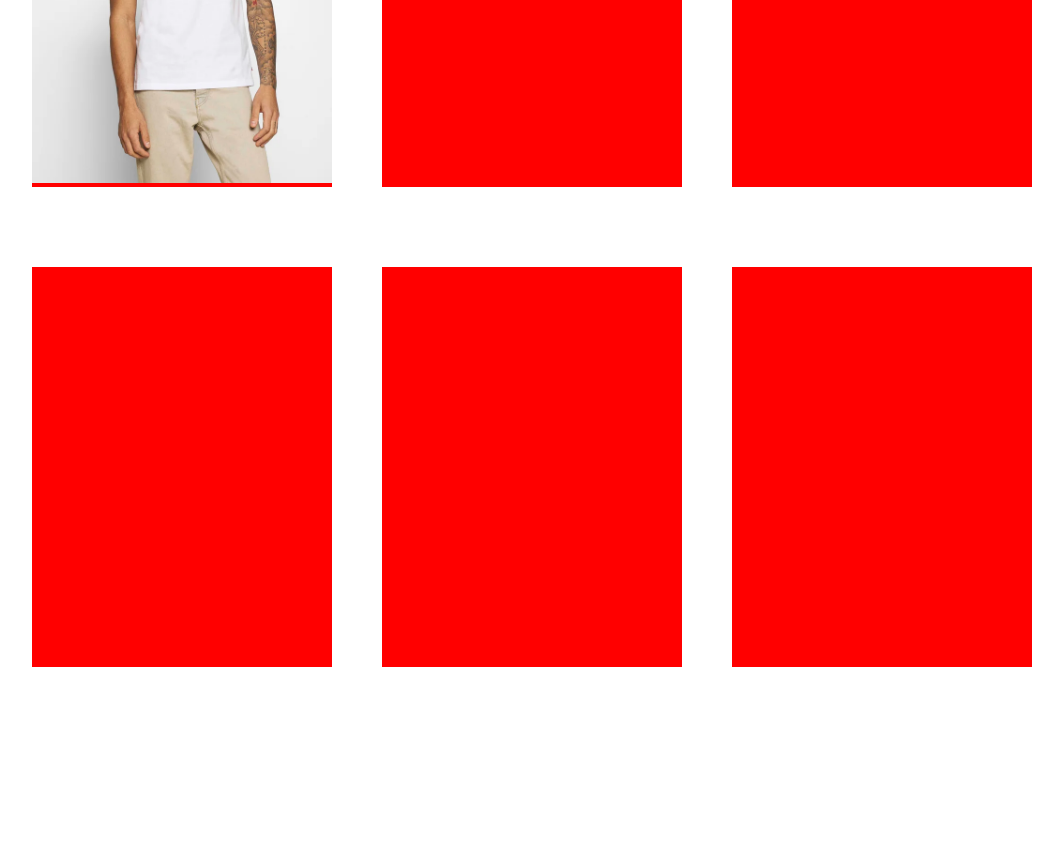
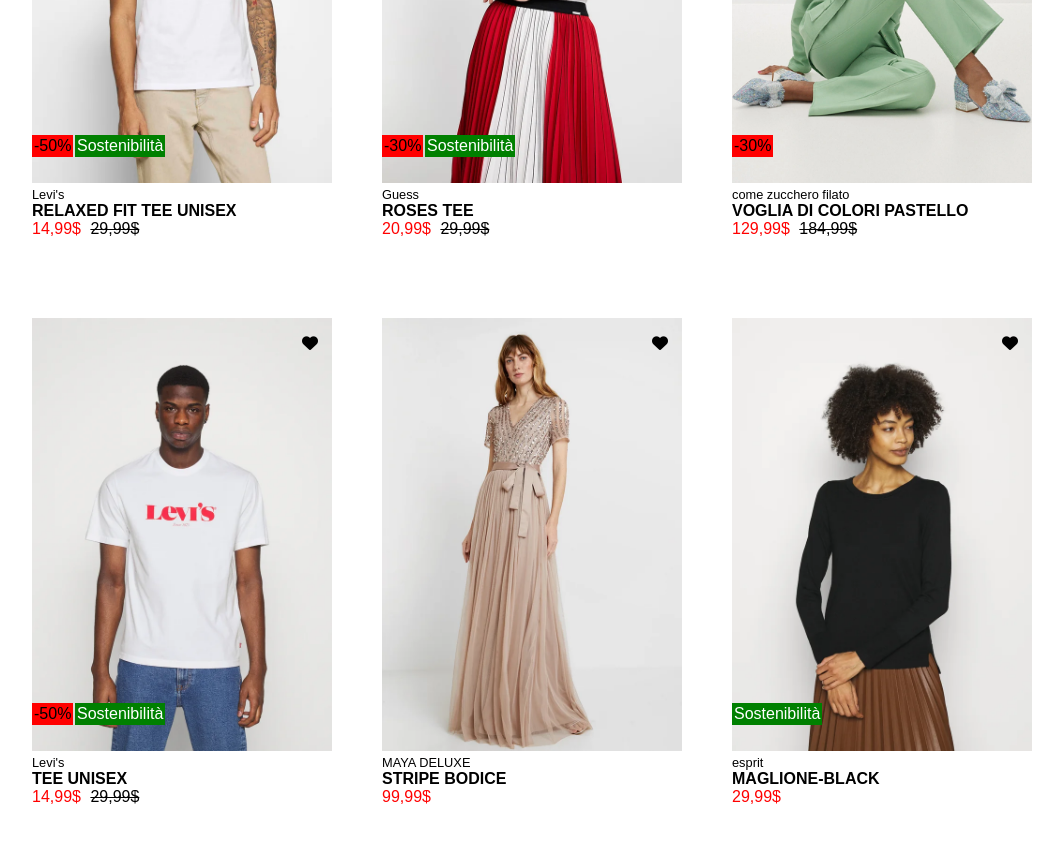
Before and after one commit to pierluigi-ruffolo/html-css-boolando, a plain HTML site: page index.html in a window 1280 px wide. Shown: the part 400-1242 px from the top of the page, without its empty margins (108-1171 px from the left). Drawn offline with Linux system fonts and the light colour scheme.

Commit message:
feat: completo main con tutte le card

```diff
--- a/css/styles.css
+++ b/css/styles.css
@@ -4,7 +4,9 @@
   padding: 0;
   box-sizing: border-box;
 }
-
+body {
+  font-family: Arial, Helvetica, sans-serif;
+}
 img {
   max-width: 100%;
 }
@@ -23,7 +25,78 @@
 .cl-30 {
   width: 30%;
   margin-bottom: 80px;
-  /* Debug */
-  min-height: 400px;
+}
+/* Testo all’interno delle colonne */
+.cl-30 p {
+  font-size: 0.8rem;
+}
+
+.cl-30 h2 {
+  font-size: 1rem;
+}
+/* STILI PREZZI */
+.price {
+  font-size: 1rem;
+  margin-right: 5px;
+}
+.sales {
+  color: red;
+}
+.full-price {
+  text-decoration: line-through;
+}
+/* CARD PRODOTTO
+   Contenitore dell’immagine con hover */
+.card {
+  position: relative;
+}
+/* Immagine principale */
+.img {
+  position: relative;
+  z-index: 1;
+}
+/* Immagine al passaggio del mouse */
+.img-hover {
+  position: absolute;
+  top: 0;
+  left: 0;
+  opacity: 0;
+}
+/* Effetto hover: mostra l’immagine alternativa */
+.card:hover .img-hover {
+  opacity: 1;
+}
+.card:hover .img {
+  opacity: 0;
+  cursor: pointer;
+}
+/* BADGE SCONTO (-50%)*/
+
+.discount {
+  position: absolute;
+  bottom: 30px;
+  z-index: 3;
   background-color: red;
+  padding: 2px;
 }
+/* ALTRO BADGE
+   Accanto al badge sconto */
+.text {
+  position: absolute;
+  bottom: 30px;
+  left: 43px;
+  z-index: 3;
+  background-color: green;
+  padding: 2px;
+  color: white;
+}
+.Sweater {
+  left: 0px;
+}
+/* Cuore inaltro a destra */
+.heart {
+  position: absolute;
+  z-index: 3;
+  bottom: 402px;
+  left: 270px;
+}
--- a/index.html
+++ b/index.html
@@ -5,6 +5,10 @@
     <meta name="viewport" content="width=device-width, initial-scale=1.0" />
     <title>html-css-boolando</title>
     <link rel="stylesheet" href="./css/styles.css" />
+    <link
+      rel="stylesheet"
+      href="https://cdnjs.cloudflare.com/ajax/libs/font-awesome/6.4.0/css/all.min.css"
+    />
   </head>
   <body>
     <!-- Intestazione della pagina -->
@@ -18,15 +22,83 @@
           <div class="cl-30">
             <!-- Card del prodotto -->
             <div class="card">
-              <img src="./img/1.webp" alt="web1" />
+              <img class="img" src="./img/1.webp" alt="web1" />
+              <img class="img-hover" src="./img/1b.webp" alt="1b.webp" />
+              <div class="discount">-50%</div>
+              <div class="text">Sostenibilità</div>
+              <div class="heart"><i class="fa-solid fa-heart"></i></div>
             </div>
+            <p>Levi's</p>
+            <h2>RELAXED FIT TEE UNISEX</h2>
+            <span class="price sales">14,99$</span>
+            <span class="price full-price">29,99$</span>
           </div>
 
-          <div class="cl-30"></div>
-          <div class="cl-30"></div>
-          <div class="cl-30"></div>
-          <div class="cl-30"></div>
-          <div class="cl-30"></div>
+          <div class="cl-30">
+            <div class="card">
+              <img class="img" src="./img/2.webp" alt="web1" />
+              <img class="img-hover" src="./img/2b.webp" alt="1b.webp" />
+              <div class="discount">-30%</div>
+              <div class="text">Sostenibilità</div>
+              <div class="heart"><i class="fa-solid fa-heart"></i></div>
+            </div>
+            <p>Guess</p>
+            <h2>ROSES TEE</h2>
+            <span class="price sales">20,99$</span>
+            <span class="price full-price">29,99$</span>
+          </div>
+
+          <div class="cl-30">
+            <div class="card">
+              <img class="img" src="./img/3.webp" alt="web1" />
+              <img class="img-hover" src="./img/3b.webp" alt="1b.webp" />
+              <div class="discount">-30%</div>
+
+              <div class="heart"><i class="fa-solid fa-heart"></i></div>
+            </div>
+            <p>come zucchero filato</p>
+            <h2>VOGLIA DI COLORI PASTELLO</h2>
+            <span class="price sales">129,99$</span>
+            <span class="price full-price">184,99$</span>
+          </div>
+
+          <div class="cl-30">
+            <div class="card">
+              <img class="img" src="./img/4.webp" alt="web1" />
+              <img class="img-hover" src="./img/4b.webp" alt="1b.webp" />
+              <div class="discount">-50%</div>
+              <div class="text">Sostenibilità</div>
+              <div class="heart"><i class="fa-solid fa-heart"></i></div>
+            </div>
+            <p>Levi's</p>
+            <h2>TEE UNISEX</h2>
+            <span class="price sales">14,99$</span>
+            <span class="price full-price">29,99$</span>
+          </div>
+
+          <div class="cl-30">
+            <div class="card">
+              <img class="img" src="./img/5.webp" alt="web1" />
+              <img class="img-hover" src="./img/5b.webp" alt="1b.webp" />
+
+              <div class="heart"><i class="fa-solid fa-heart"></i></div>
+            </div>
+            <p>MAYA DELUXE</p>
+            <h2>STRIPE BODICE</h2>
+            <span class="price sales">99,99$</span>
+          </div>
+
+          <div class="cl-30">
+            <div class="card">
+              <img class="img" src="./img/6.webp" alt="web1" />
+              <img class="img-hover" src="./img/6b.webp" alt="1b.webp" />
+              <div class="text Sweater">Sostenibilità</div>
+              <div class="heart"><i class="fa-solid fa-heart"></i></div>
+            </div>
+            <p>esprit</p>
+            <h2>MAGLIONE-BLACK</h2>
+            <span class="price sales">29,99$</span>
+          </div>
         </div>
       </section>
     </main>
```
